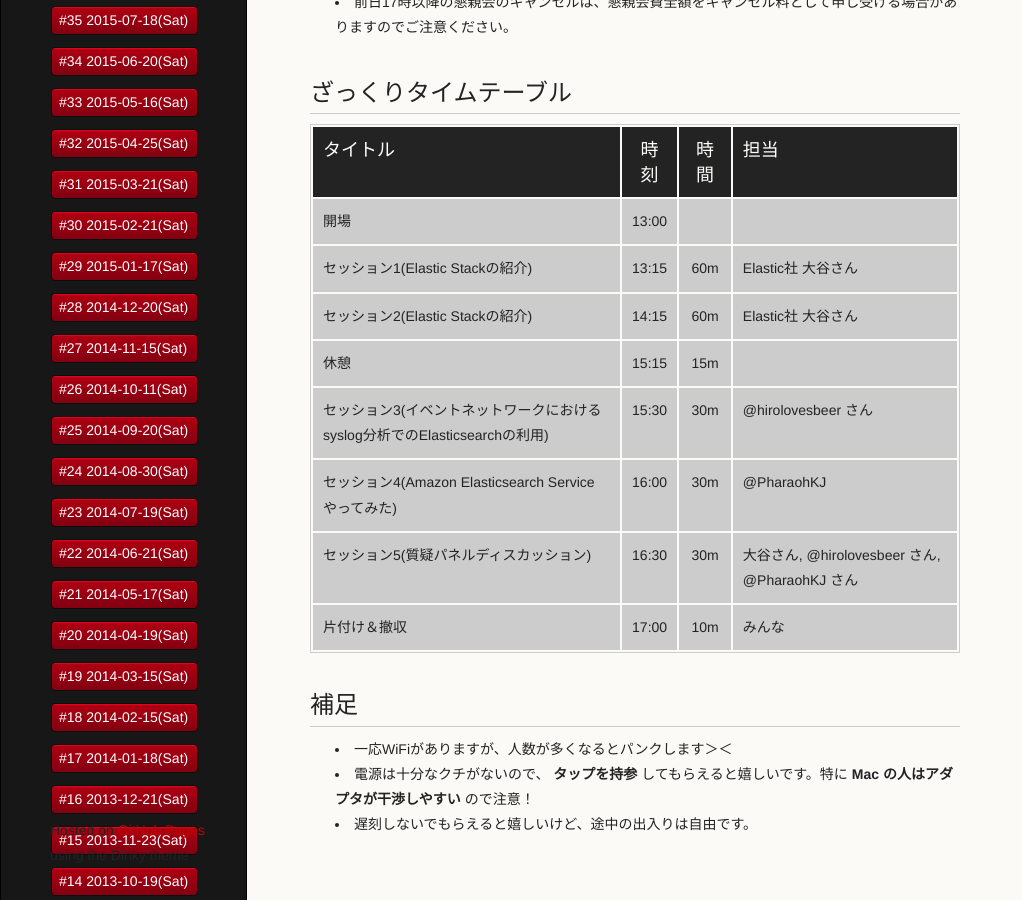
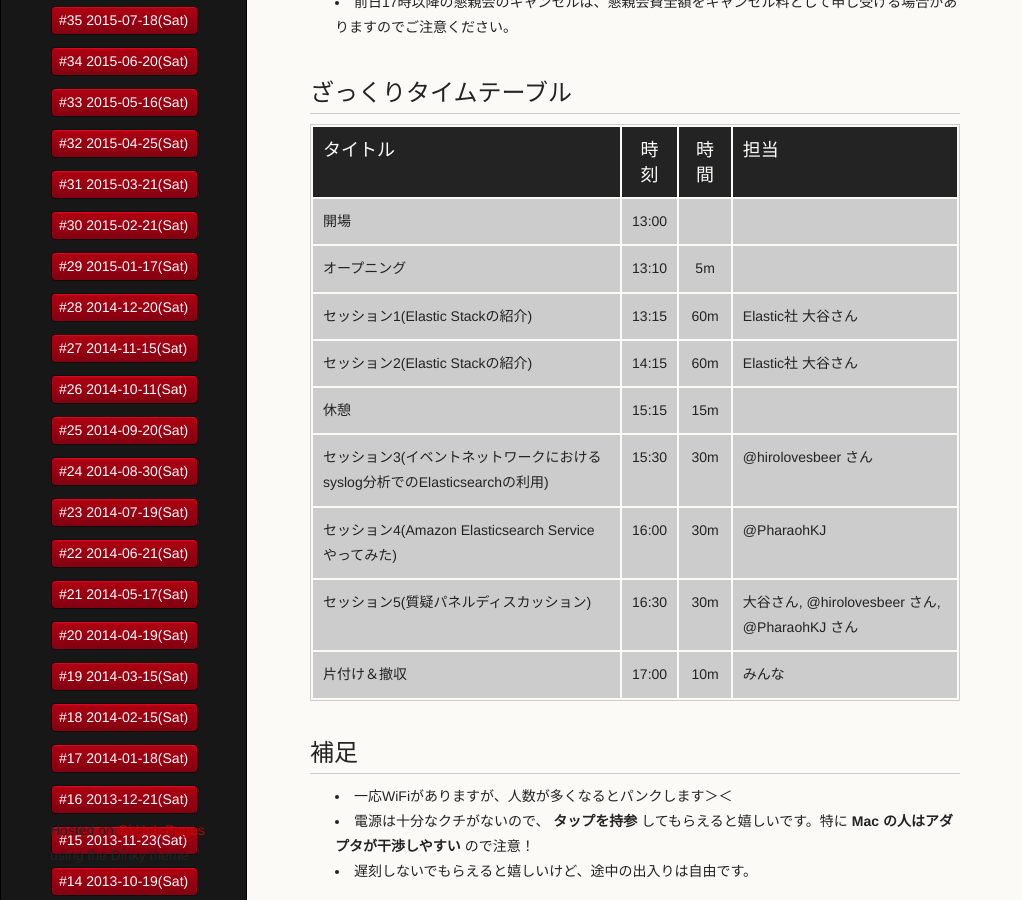
Before and after one commit to kanazawarb/meetup, a Jekyll site: the page built from 49/index.md, in a window 1280 px wide and 900 px high, scrolled down 748 px. Shown: the whole window, without its empty margins (0-1022 px from the left). Built offline with Jekyll 4.4.1, drawn with Linux system fonts in a browser that asks for light colours.

Commit message:
update meetup49 timetable

```diff
--- a/49/index.md
+++ b/49/index.md
@@ -43,6 +43,7 @@ published: true
 | タイトル                                | 時刻  | 時間 | 担当                                                    |
 |:----------------------------------------|:-----:|:----:|:--------------------------------------------------------|
 | 開場                                    | 13:00 |      |                                                         |
+| オープニング                            | 13:10 |  5m   |                                                         |
 | セッション1(Elastic Stackの紹介)        | 13:15 | 60m  | Elastic社 大谷さん                                      |
 | セッション2(Elastic Stackの紹介)        | 14:15 | 60m  | Elastic社 大谷さん                                      |
 | 休憩                                    | 15:15 | 15m  |                                                         |
```
